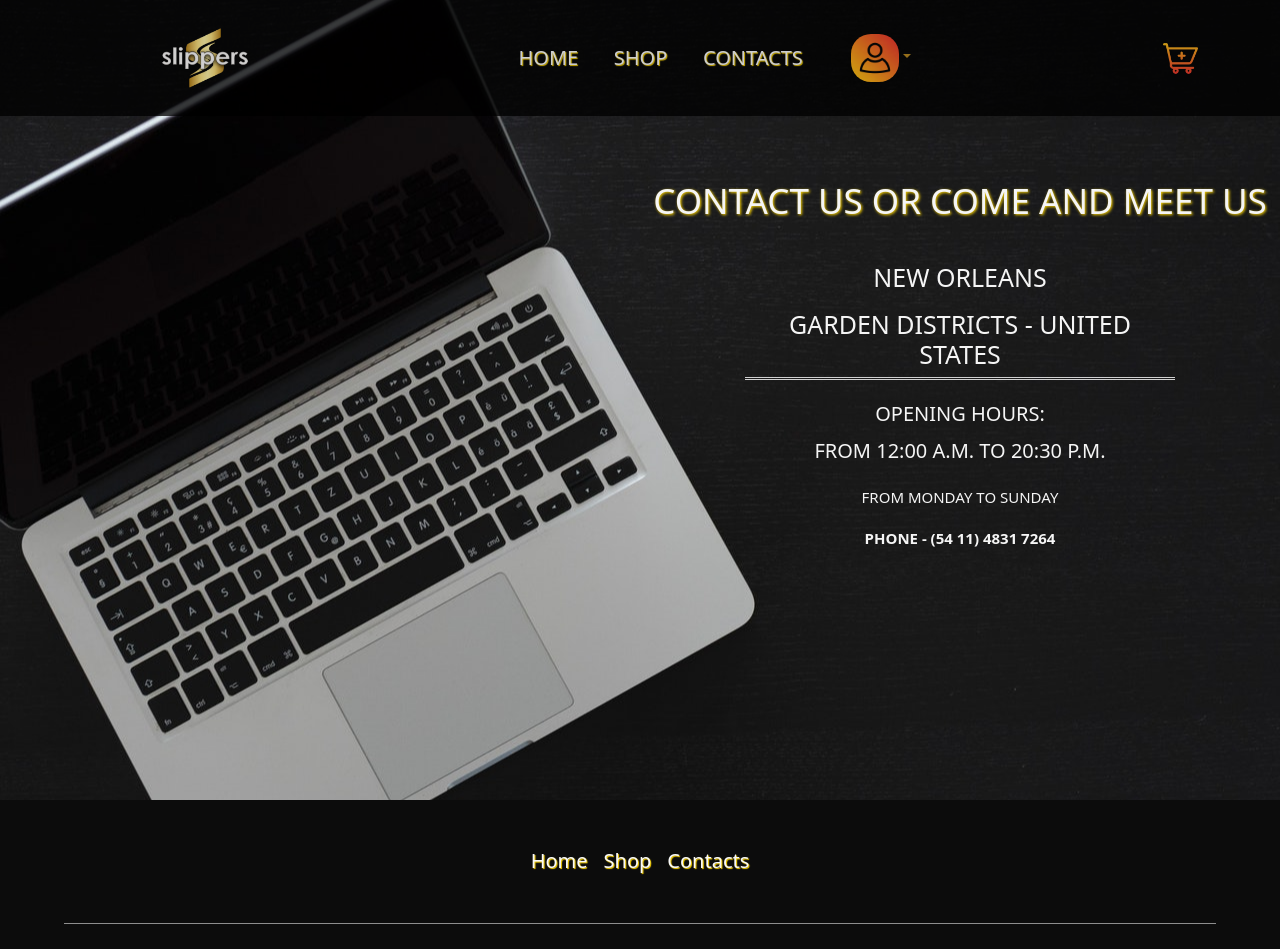
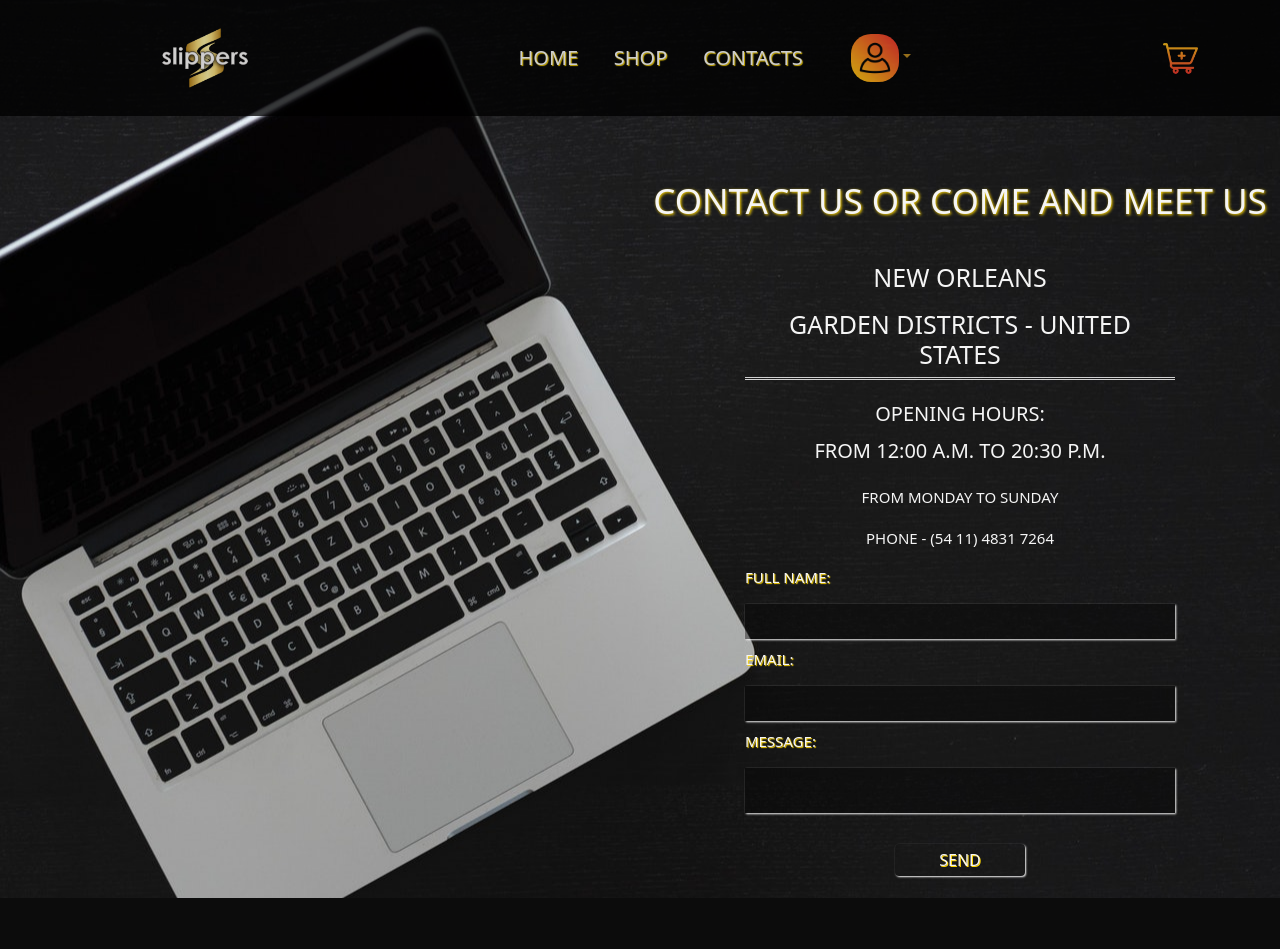
Before and after one commit to haquimjorge/SlippersWebApp, a React (Create React App) app in the folder frontend/: page /contacts in a window 1280 px wide. Shown: the top 949 px of the page. Built offline with nearby package versions, Linux system fonts and the light colour scheme.

Commit message:
form-contacts

```diff
--- a/frontend/src/components/MainContacts.js
+++ b/frontend/src/components/MainContacts.js
@@ -1,4 +1,22 @@
+import React from "react";
+import Button from "react-bootstrap/Button";
+import Modal from "react-bootstrap/Modal";
+import { useState } from "react";
+
 function MainContacts() {
+  const [show, setShow] = useState(false);
+  const handleClose = () => setShow(false);
+  const handleShow = () => setShow(true);
+  const [nombre, setNombre] = useState("");
+  const [email, setEmail] = useState("");
+  const [mensaje, setMensaje] = useState("");
+  const vaciarNombre = (e) => {
+    e.preventDefault();
+    setNombre("");
+    setEmail("");
+    setMensaje("");
+  };
+
   return (
     <>
       <div className="contenedor-contacts">
@@ -10,6 +28,62 @@ function MainContacts() {
           <h4>From 12:00 a.m. to 20:30 p.m.</h4>
           <h5>From monday to sunday</h5>
           <p>Phone - (54 11) 4831 7264</p>
+          <form onSubmit={(e) => vaciarNombre(e)}>
+            <div className="formulario-contacts">
+              <p>Full Name: </p>
+              <input
+                type="text"
+                name="nombre"
+                value={nombre}
+                onChange={(e) => setNombre(e.target.value)}
+              ></input>
+              <p>Email:</p>
+              <input
+                onChange={(e) => setEmail(e.target.value)}
+                value={email}
+                type="email"
+                name="email"
+              ></input>
+            </div>
+            <div className="formulario-contacts">
+              <p>Message:</p>
+              <input
+                value={mensaje}
+                onChange={(e) => setMensaje(e.target.value)}
+                className="mensaje"
+                type="text"
+                name="mensaje"
+              ></input>
+            </div>
+
+            <Button
+              type="submit"
+              onClick={handleShow}
+              className="button-sendform"
+            >
+              Send
+            </Button>
+          </form>
+
+          <Modal
+            className="contenedor-modal"
+            show={show}
+            onHide={handleClose}
+            backdrop="static"
+            keyboard={false}
+          >
+            <Modal.Header className="modal-header text-center" closeButton>
+              <Modal.Title>Thanks for your message!</Modal.Title>
+            </Modal.Header>
+            <Modal.Body className="modal-body">
+              We will answer it shortly
+            </Modal.Body>
+            <Modal.Footer className="modal-footer">
+              <Button variant="secondary" onClick={handleClose}>
+                Close
+              </Button>
+            </Modal.Footer>
+          </Modal>
         </div>
       </div>
     </>
--- a/frontend/src/components/MainShop.js
+++ b/frontend/src/components/MainShop.js
@@ -1,24 +1,14 @@
-// const MainShop(props) {
-//   return (
-//     <>
-//       <main>
-//         <div className="div-titulo">
-//           <h1 className="titulo">Slippers - MAIN SHOP</h1>
-//         </div>
-//         {props.}
-//       </main>
-//     </>
-//   );
-// }
+function MainShop(props) {
+  return (
+    <>
+      <main>
+        <div className="div-titulo">
+          <h1 className="titulo">Slippers - MAIN SHOP</h1>
+        </div>
+        <div></div>
+      </main>
+    </>
+  );
+}
 
-// const mapStateToProps = (state) => {
-//   return {
-//     filtrado: state.citiesReducer.filtrado,
-//   };
-// };
-
-// const mapDispatchToProps = {
-//   filtro: citiesAction.filtro,
-// };
-
-// export default connect(mapStateToProps, mapDispatchToProps)(MainCities);
+export default MainShop;
--- a/frontend/src/components/Menu.js
+++ b/frontend/src/components/Menu.js
@@ -7,7 +7,6 @@ import DropdownButton from "react-bootstrap/DropdownButton";
 import Dropdown from "react-bootstrap/Dropdown";
 import { connect } from "react-redux";
 import userActions from "../redux/actions/userActions";
-import Usuario from "./Usuario";
 import Image from "react-bootstrap/Image";
 import "../index.css";
 
--- a/frontend/src/components/SignIn.js
+++ b/frontend/src/components/SignIn.js
@@ -117,6 +117,7 @@ const SignIn = (props) => {
           >
             <Form>
               <StringInput
+                className="input-sign"
                 label="Email"
                 name="email"
                 type="email"
@@ -139,6 +140,7 @@ const SignIn = (props) => {
                 </div>
 
                 <StringInput
+                  className="input-sign"
                   label="Password"
                   name="password"
                   type={showPass ? "text" : "password"}
--- a/frontend/src/components/SignUp.js
+++ b/frontend/src/components/SignUp.js
@@ -44,14 +44,14 @@ const RadioInput = ({ label, ...props }) => {
   return (
     <div className="d-flex flex-column w-100 justify-content-center">
       <div className=" d-flex justify-content-around align-items-center">
-        <h4 className="ps-3 m-0 w-100 text-light ">Gender</h4>
+        <h4 className="registrate ps-3 m-0 w-100 text-light ">Gender</h4>
         <div className="d-flex justify-content-around w-100 me-2">
-          <label className=" text-center p-2 border text-light mb-3 d-flex flex-column w-100">
-            <Field type="radio" name="gender" value="Male" />
+          <label className="gender-sign text-center p-2 text-light mb-3 d-flex flex-column w-100">
+            <Field id="male" type="radio" name="gender" value="Male" />
             Male
           </label>
-          <label className=" text-center p-2 border mb-3 text-light d-flex flex-column w-100">
-            <Field type="radio" name="gender" value="Female" />
+          <label className="gender-sign text-center p-2 mb-3 text-light d-flex flex-column w-100">
+            <Field id="female" type="radio" name="gender" value="Female" />
             Female
           </label>
         </div>
@@ -175,22 +175,23 @@ const SignUp = (props) => {
                 <Form>
                   <div className="d-flex gap-2">
                     <StringInput
+                      className="input-sign w-100"
                       label="Name"
                       name="name"
                       type="text"
                       placeholder="kevin"
-                      className="w-100"
                     />
                     <StringInput
+                      className="input-sign w-100"
                       label="Last Name"
                       name="lastName"
                       type="text"
                       placeholder="kevin"
-                      className="w-100"
                     />
                   </div>
 
                   <StringInput
+                    className="input-sign"
                     label="Email"
                     name="email"
                     type="email"
@@ -213,6 +214,7 @@ const SignUp = (props) => {
                     </div>
 
                     <StringInput
+                      className="input-sign"
                       label="Password"
                       name="password"
                       type={showPass ? "text" : "password"}
@@ -222,7 +224,7 @@ const SignUp = (props) => {
                   <div className="d-flex sign-radio-container">
                     <RadioInput name="gender" />
                     <StringInput
-                      className="col-6"
+                      className="input-sign col-6"
                       label="Image Url"
                       name="image"
                       type="text"
--- a/frontend/src/index.css
+++ b/frontend/src/index.css
@@ -216,7 +216,7 @@ main {
 
 .menu-contacts {
   width: 100%;
-  height: 100vh;
+  height: 100%;
   background-repeat: no-repeat;
   background-position: center;
   background-image: url("../public/assets/05.jpg");
@@ -267,11 +267,116 @@ main {
 }
 
 .contenedor-contacts p {
-  font-weight: bold;
   font-size: 15px;
 }
 
+.contenedor-contacts input {
+  color: whitesmoke;
+  font-family: monospace;
+  font-size: 20px;
+  width: 100%;
+  height: 35px;
+  margin-bottom: 2%;
+  border: none;
+  box-shadow: 1px 1px 2px whitesmoke;
+  background-color: rgba(0, 0, 0, 0.37);
+}
+
+.formulario-contacts p {
+  text-align: left;
+  text-shadow: 1px 1px 1px gold;
+}
+
+.formulario-contacts .mensaje {
+  height: 45px;
+}
+
+.button-sendform {
+  background-color: transparent !important;
+  text-shadow: 1px 1px gold !important;
+  text-transform: uppercase !important;
+  box-shadow: 1px 1px 2px whitesmoke !important;
+  border: none !important;
+  color: whitesmoke !important;
+  padding: 1% !important;
+  margin: 5% !important;
+  width: 30% !important;
+}
+
+.button-sendform:hover {
+  background-color: transparent !important;
+  text-shadow: none !important;
+}
+
+.contenedor-modal {
+  padding-top: 5%;
+  background: rgba(0, 0, 0, 0.603);
+  text-transform: uppercase;
+}
+
+.modal-header {
+  text-shadow: 1px 1px rgba(255, 217, 0, 0.445);
+  border-bottom: solid 0.5px rgba(0, 0, 0, 0.445);
+  background-color: rgba(0, 0, 0, 0.082);
+}
+
+.modal-body {
+  background-color: rgba(0, 0, 0, 0.082);
+  font-weight: bold;
+}
+
+.modal-footer {
+  background-color: rgba(0, 0, 0, 0.082);
+  border: none;
+}
+
+.modal-footer button {
+  text-transform: uppercase;
+  font-weight: bold;
+  box-shadow: 1px 1px 4px black;
+  width: 30%;
+  border: none;
+  color: black;
+  text-shadow: 1px 1px 1px rgba(255, 217, 0, 0.377) !important;
+  background-color: transparent !important;
+}
+
+.modal-footer button:hover {
+  text-shadow: none !important;
+  background-color: rgba(0, 0, 0, 0.829) !important;
+}
+
 /* SIGN */
+
+.gender-sign {
+  text-transform: uppercase;
+  margin: 1%;
+  background-color: rgba(245, 245, 245, 0.034);
+  box-shadow: 1px 1px 2px whitesmoke;
+}
+
+.input-sign label {
+  text-transform: uppercase;
+  color: grey;
+}
+
+.input-sign input {
+  border: none;
+  box-shadow: 1px 1px whitesmoke;
+  background-color: rgba(245, 245, 245, 0.034);
+}
+
+.googleLogin {
+  color: whitesmoke !important;
+  text-transform: uppercase !important;
+  border: solid goldenrod !important;
+  background: linear-gradient(to bottom, #d2aa44 5%, #c79a30 100%) !important;
+}
+
+.registrate {
+  color: whitesmoke;
+  text-shadow: 1px 1px gold;
+}
 
 .fondo-menu-sign {
   background-color: black;
```
Also changed, not shown: frontend/src/components/Navbar.js (deleted, +0 -85 lines), frontend/src/components/Usuario.js (deleted, +0 -11 lines).
